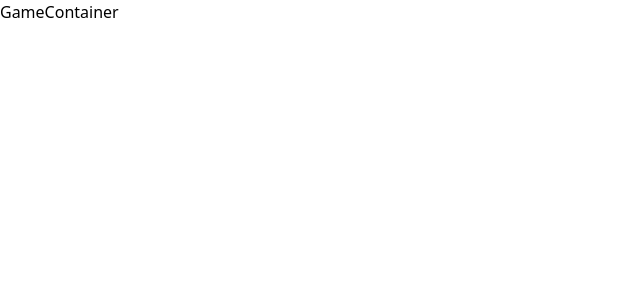
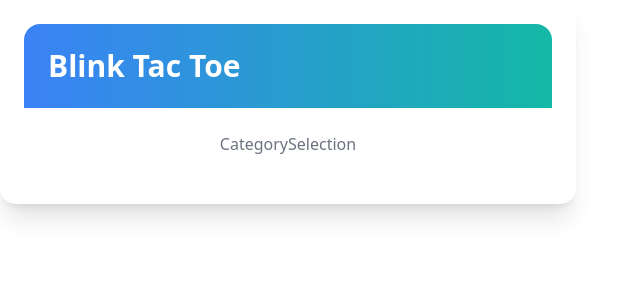
Before and after one commit to ramusiripalli/blink-tac-toe-game-react, a React app in the folder Blink-Tac-Toe-Ramu/: page /game in a window 1280 px wide. Shown: the top 300 px of the page, without its empty margins (0-640 px from the left). Built offline with nearby package versions, Linux system fonts and the light colour scheme; the HTML template or start-up script is replaced by a standard one.

Commit message:
added GameContainer component to place all of my compoennts such as choose categories, Game Board, hint modal, score tracker.

```diff
--- a/Blink-Tac-Toe-Ramu/package.json
+++ b/Blink-Tac-Toe-Ramu/package.json
@@ -11,6 +11,7 @@
   },
   "dependencies": {
     "framer-motion": "^12.12.1",
+    "lucide-react": "^0.511.0",
     "react": "^19.1.0",
     "react-dom": "^19.1.0",
     "react-router-dom": "^7.6.0"
--- a/Blink-Tac-Toe-Ramu/src/components/GameContainer.jsx
+++ b/Blink-Tac-Toe-Ramu/src/components/GameContainer.jsx
@@ -1,9 +1,22 @@
-import React from 'react'
+import React from 'react';
+import CategorySelection from './CategorySelection.jsx';
 
 const GameContainer = () => {
   return (
-    <div>GameContainer</div>
-  )
-}
+    <div className="w-full max-w-md md:max-w-xl bg-white dark:bg-slate-800 rounded-2xl shadow-xl overflow-hidden transition-all duration-500 p-6">
+      {/* Header */}
+      <div className="bg-gradient-to-r from-blue-500 to-teal-500 p-6 text-white rounded-t-2xl">
+        <h1 className="text-3xl font-bold">Blink Tac Toe</h1>
+      </div>
 
-export default GameContainer
+      {/* Placeholder for game content */}
+      <div className="p-6">
+        <p className="text-center text-gray-500 dark:text-gray-300">
+          <CategorySelection />
+        </p>
+      </div>
+    </div>
+  );
+};
+
+export default GameContainer;
```
Also changed, not shown: 1 other file (tests, documents, lock files or other folders).
